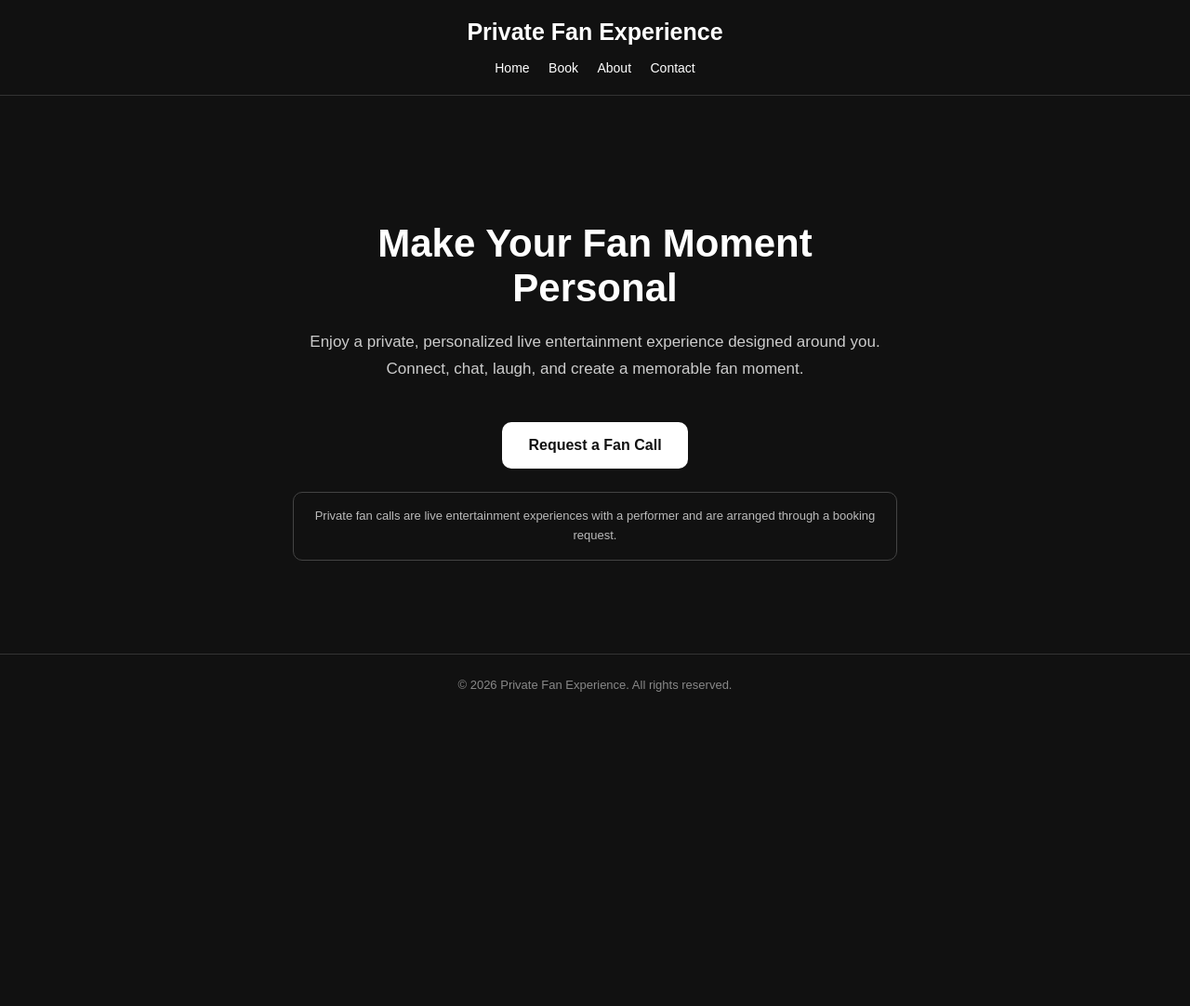
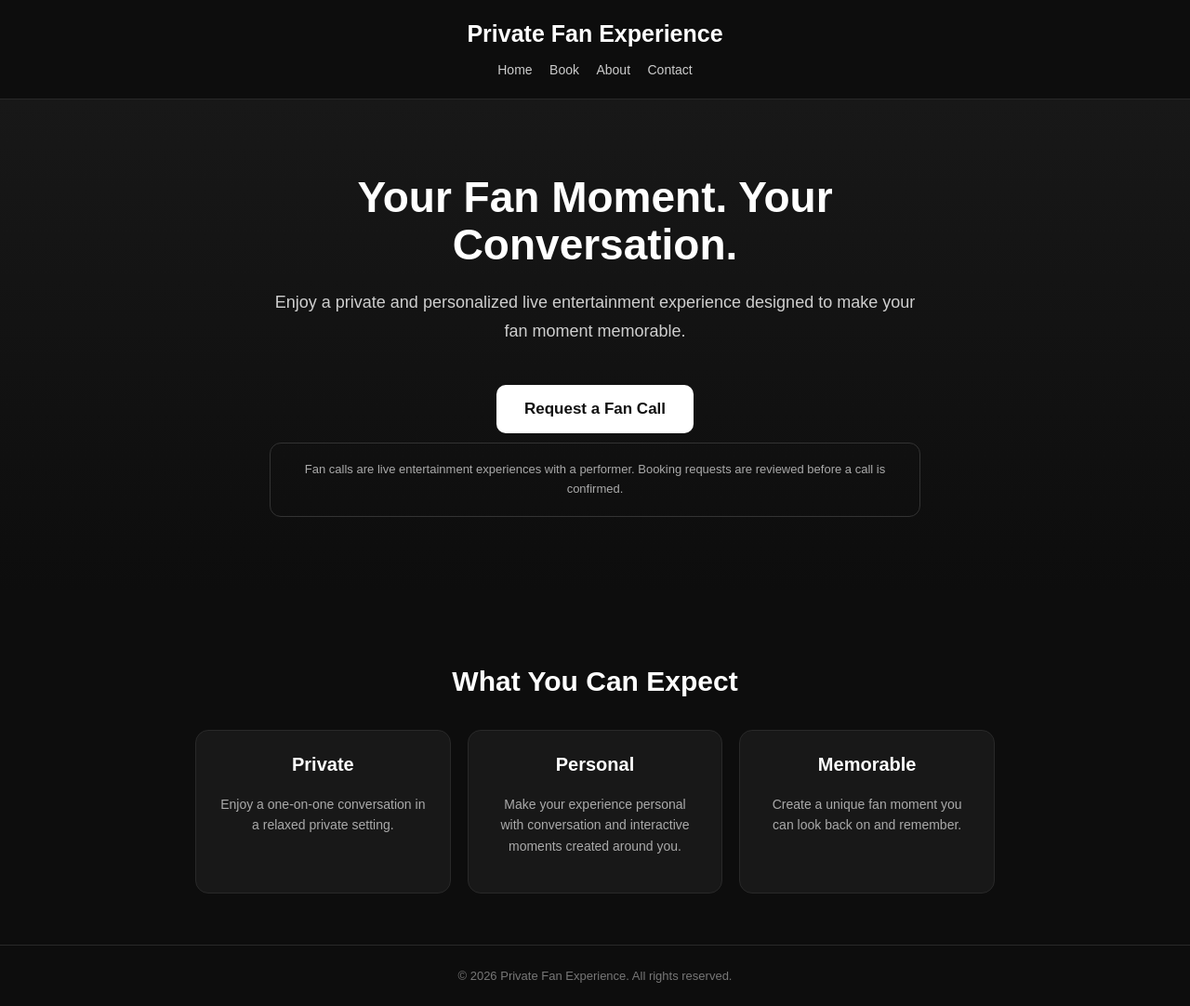
Before and after one commit to matts485/-matt-live-calls., a website: page index.html in a window 1280 px wide. Shown: the whole page at 93% size. Before the commit the page ends 800 px from the top, so only its background shows below. Drawn offline with Linux system fonts and the light colour scheme.

Commit message:
Improve home page design
Updated styles and content for improved aesthetics and clarity.

```diff
--- a/index.html
+++ b/index.html
@@ -3,6 +3,7 @@
 <head>
   <meta charset="UTF-8">
   <meta name="viewport" content="width=device-width, initial-scale=1.0">
+
   <title>Private Fan Experience</title>
 
   <style>
@@ -13,14 +14,14 @@
     body {
       margin: 0;
       font-family: Arial, sans-serif;
-      background: #111;
-      color: #fff;
+      background: #0d0d0d;
+      color: white;
     }
 
     header {
-      padding: 20px;
+      padding: 22px 18px;
+      border-bottom: 1px solid #292929;
       text-align: center;
-      border-bottom: 1px solid #333;
     }
 
     header h1 {
@@ -33,68 +34,119 @@
     }
 
     nav a {
-      color: #fff;
+      color: #ccc;
       text-decoration: none;
-      margin: 0 8px;
+      margin: 0 7px;
       font-size: 14px;
     }
 
+    nav a:hover {
+      color: white;
+    }
+
     .hero {
-      min-height: 75vh;
-      display: flex;
-      align-items: center;
-      justify-content: center;
+      padding: 80px 20px;
       text-align: center;
-      padding: 40px 20px;
+      background: linear-gradient(180deg, #181818, #0d0d0d);
     }
 
     .hero-content {
-      max-width: 650px;
+      max-width: 700px;
+      margin: auto;
     }
 
     .hero h2 {
-      font-size: 42px;
-      margin-bottom: 20px;
+      font-size: 46px;
+      line-height: 1.1;
+      margin: 0 0 22px;
     }
 
     .hero p {
-      color: #ccc;
+      color: #cfcfcf;
+      font-size: 18px;
       line-height: 1.7;
-      font-size: 17px;
     }
 
     .button {
       display: inline-block;
       margin-top: 25px;
-      padding: 16px 28px;
-      background: #fff;
+      padding: 16px 30px;
+      background: white;
       color: #111;
+      border-radius: 10px;
       text-decoration: none;
-      border-radius: 10px;
       font-weight: bold;
+      font-size: 17px;
+    }
+
+    .section {
+      max-width: 900px;
+      margin: auto;
+      padding: 55px 20px;
+    }
+
+    .section h2 {
+      text-align: center;
+      font-size: 30px;
+      margin-bottom: 35px;
+    }
+
+    .cards {
+      display: grid;
+      grid-template-columns: repeat(3, 1fr);
+      gap: 18px;
+    }
+
+    .card {
+      background: #181818;
+      border: 1px solid #292929;
+      border-radius: 14px;
+      padding: 25px;
+      text-align: center;
+    }
+
+    .card h3 {
+      margin-top: 0;
+      font-size: 20px;
+    }
+
+    .card p {
+      color: #aaa;
+      line-height: 1.6;
+      font-size: 14px;
     }
 
     .notice {
-      margin-top: 25px;
-      padding: 15px;
-      border: 1px solid #444;
-      border-radius: 10px;
-      color: #bbb;
+      max-width: 700px;
+      margin: 10px auto 0;
+      padding: 18px;
+      border: 1px solid #333;
+      border-radius: 12px;
+      color: #aaa;
       font-size: 13px;
       line-height: 1.6;
+      text-align: center;
     }
 
     footer {
+      border-top: 1px solid #292929;
       text-align: center;
-      padding: 25px;
-      color: #888;
+      padding: 25px 20px;
+      color: #777;
       font-size: 13px;
-      border-top: 1px solid #333;
     }
 
-    @media (max-width: 600px) {
+    @media (max-width: 700px) {
+      .hero {
+        padding: 65px 20px;
+      }
+
       .hero h2 {
-        font-size: 34px;
+        font-size: 36px;
+      }
+
+      .cards {
+        grid-template-columns: 1fr;
       }
     }
   </style>
@@ -116,12 +168,11 @@
   <section class="hero">
     <div class="hero-content">
 
-      <h2>Make Your Fan Moment Personal</h2>
+      <h2>Your Fan Moment. Your Conversation.</h2>
 
       <p>
-        Enjoy a private, personalized live entertainment experience
-        designed around you. Connect, chat, laugh, and create a memorable
-        fan moment.
+        Enjoy a private and personalized live entertainment experience
+        designed to make your fan moment memorable.
       </p>
 
       <a class="button" href="book.html">
@@ -129,11 +180,43 @@
       </a>
 
       <div class="notice">
-        Private fan calls are live entertainment experiences with a performer
-        and are arranged through a booking request.
+        Fan calls are live entertainment experiences with a performer.
+        Booking requests are reviewed before a call is confirmed.
       </div>
 
     </div>
+  </section>
+
+  <section class="section">
+
+    <h2>What You Can Expect</h2>
+
+    <div class="cards">
+
+      <div class="card">
+        <h3>Private</h3>
+        <p>
+          Enjoy a one-on-one conversation in a relaxed private setting.
+        </p>
+      </div>
+
+      <div class="card">
+        <h3>Personal</h3>
+        <p>
+          Make your experience personal with conversation and interactive
+          moments created around you.
+        </p>
+      </div>
+
+      <div class="card">
+        <h3>Memorable</h3>
+        <p>
+          Create a unique fan moment you can look back on and remember.
+        </p>
+      </div>
+
+    </div>
+
   </section>
 
   <footer>
```
